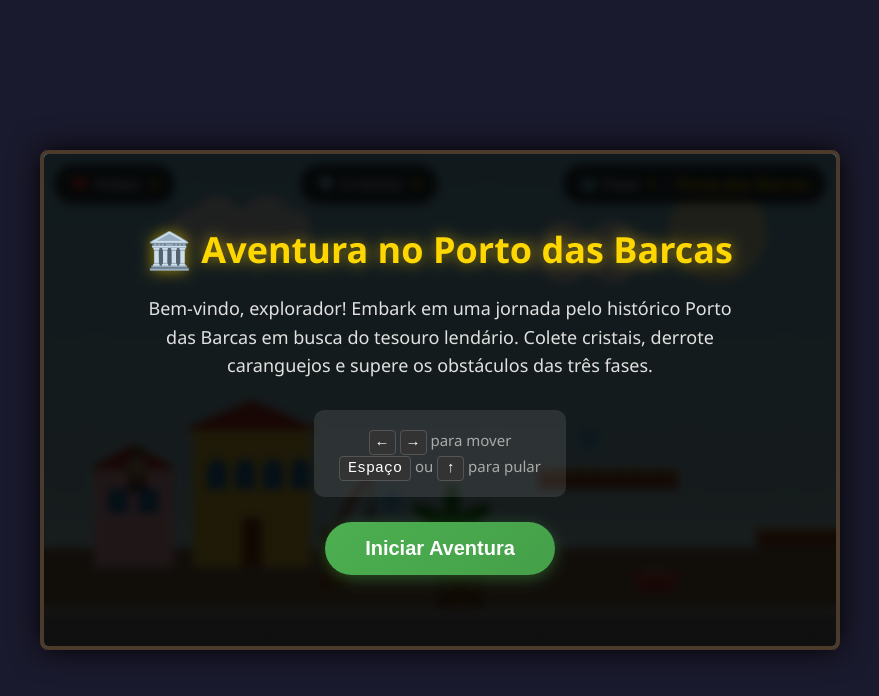
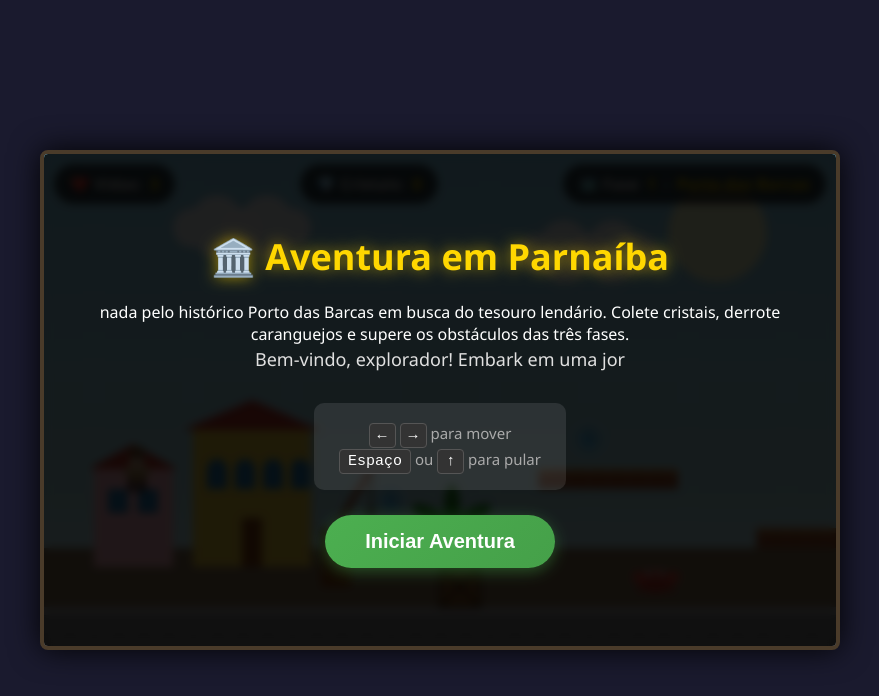
Before and after one commit to mariaoliveirasantos06-alt/AventuraEmParnaiba, a plain HTML site: page index.html in a window 1280 px wide. Shown: the whole page, without its empty margins (200-1079 px from the left). Drawn offline with Linux system fonts and the light colour scheme; animation ran at ten frames a second.

Commit message:
Add files via upload

```diff
--- a/index.html
+++ b/index.html
@@ -95,8 +95,8 @@
         <canvas id="game" width="800" height="500"></canvas>
 
         <div id="overlay">
-            <h2 id="overlay-title">🏛️ Aventura no Porto das Barcas</h2>
-            <p id="overlay-text">Bem-vindo, explorador! Embark em uma jornada pelo histórico Porto das Barcas em busca do tesouro lendário. Colete cristais, derrote caranguejos e supere os obstáculos das três fases.</p>
+            <h2 id="overlay-title">🏛️ Aventura em Parnaíba</h2>
+nada pelo histórico Porto das Barcas em busca do tesouro lendário. Colete cristais, derrote caranguejos e supere os obstáculos das três fases.</p>            <p id="overlay-text">Bem-vindo, explorador! Embark em uma jor
             <div id="overlay-controls">
                 <p><kbd>←</kbd> <kbd>→</kbd> para mover</p>
                 <p><kbd>Espaço</kbd> ou <kbd>↑</kbd> para pular</p>
```
